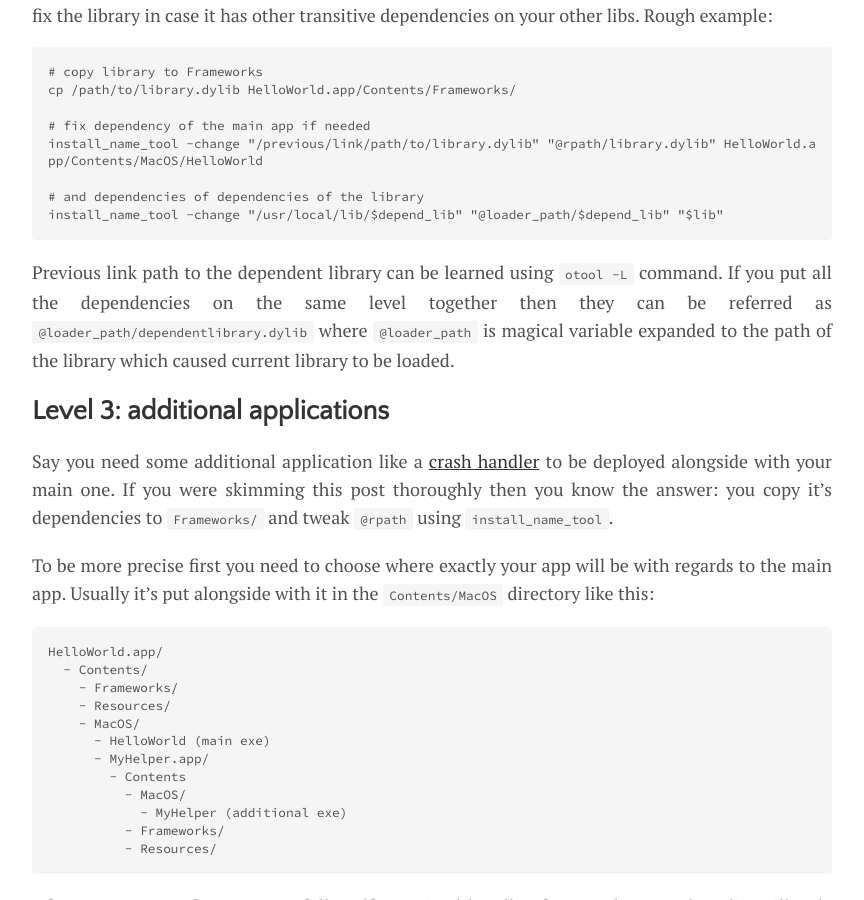
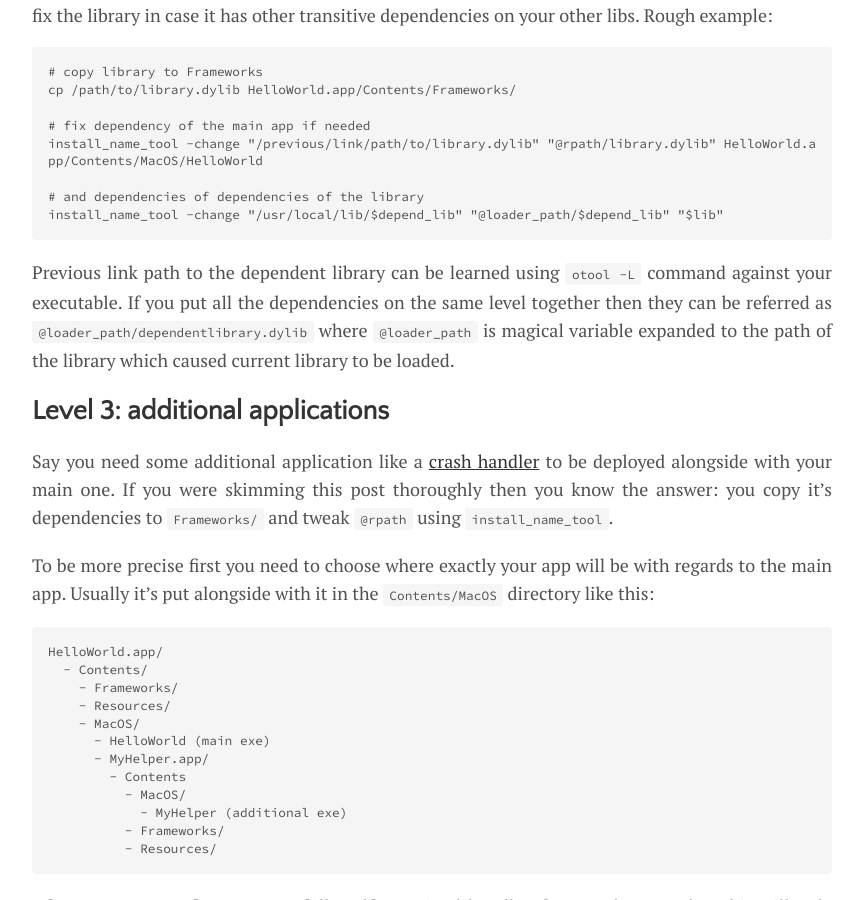
Before and after one commit to ribtoks/code-jamming, a Jekyll site: the page built from _posts/2018-06-09-deploy-to-macos.md, in a window 1280 px wide and 900 px high, scrolled down 3445 px. Shown: the whole window, without its empty margins (208-1072 px from the left). Built offline with Jekyll 4.4.1, drawn with Linux system fonts in a browser that asks for light colours; nearby versions of some CDN libraries; comment, search, counter and statistics services are not loaded.

Commit message:
Clarify otool

```diff
--- a/_posts/2018-06-09-deploy-to-macos.md
+++ b/_posts/2018-06-09-deploy-to-macos.md
@@ -93,7 +93,7 @@
     # and dependencies of dependencies of the library
     install_name_tool -change "/usr/local/lib/$depend_lib" "@loader_path/$depend_lib" "$lib"
 
-Previous link path to the dependent library can be learned using `otool -L` command. If you put all the dependencies on the same level together then they can be referred as `@loader_path/dependentlibrary.dylib` where `@loader_path` is magical variable expanded to the path of the library which caused current library to be loaded.
+Previous link path to the dependent library can be learned using `otool -L` command against your executable. If you put all the dependencies on the same level together then they can be referred as `@loader_path/dependentlibrary.dylib` where `@loader_path` is magical variable expanded to the path of the library which caused current library to be loaded.
 
 ## Level 3: additional applications
 
```
